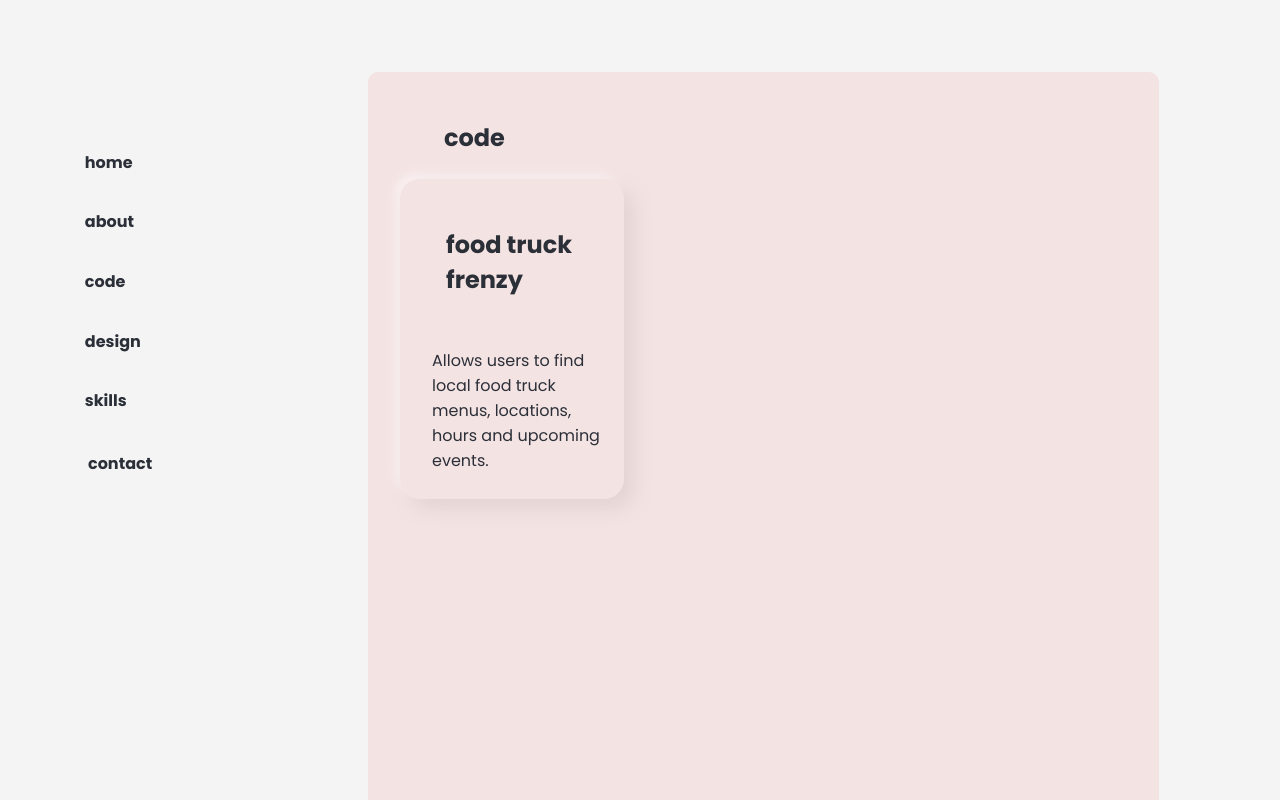
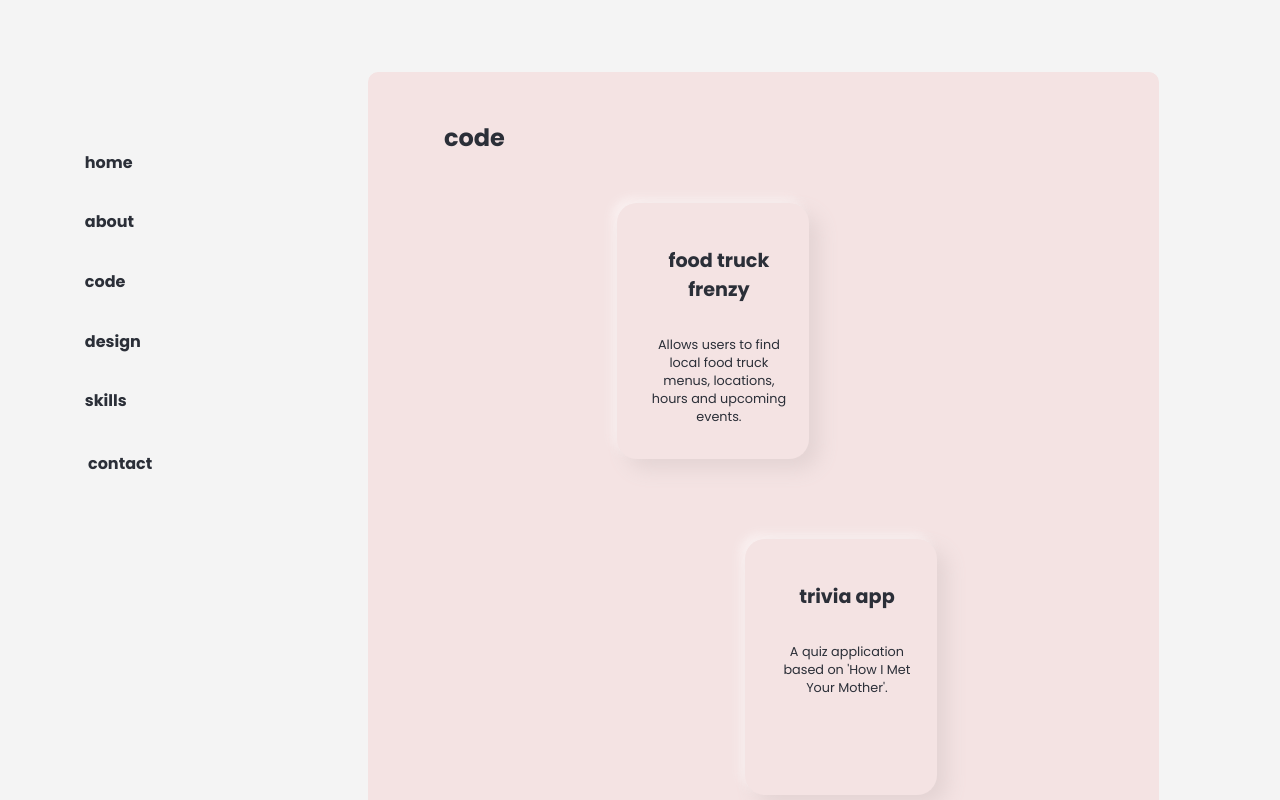
Before and after one commit to thornsberrysara/thornsberrysara.github.io, a React (Create React App) app in the folder portfolio/: page /code in a window 1280 px wide. Shown: the top 800 px of the page. Built offline with nearby package versions, Linux system fonts and the light colour scheme.

Commit message:
editing card page styling

```diff
--- a/portfolio/src/App.css
+++ b/portfolio/src/App.css
@@ -56,6 +56,7 @@ h4 {
   height: 2.2em;
   text-align: center;
   margin-right: 0.5em;
+  margin-left: 0.5em;
   font-size: 1.2em;
   border: none;
   outline: none;
@@ -71,6 +72,7 @@ h4 {
   height: 2.2em;
   text-align: center;
   margin-left: 0.5em;
+  margin-right: 0.5em;
   font-size: 1.2em;
   border: none;
   outline: none;
--- a/portfolio/src/App.js
+++ b/portfolio/src/App.js
@@ -6,8 +6,7 @@ import About from "./pages/About";
 import {
   BrowserRouter as Router,
   Switch,
-  Route,
-  Link
+  Route
 } from "react-router-dom";
 import Code from './pages/Code';
 import Design from './pages/Design';
--- a/portfolio/src/components/Card.css
+++ b/portfolio/src/components/Card.css
@@ -1,17 +1,37 @@
 .card-container {
     display: grid;
-    grid-template-columns: 1fr 1fr 1fr 1fr 1fr;
-    grid-template-rows: 1fr 1fr;
+    grid-template-columns: 1fr 1fr;
+    padding: 3em;
+    width: 50vh;
+    margin: auto;
+}
+
+.card-container:nth-child(odd) {
+    display: flex;
+    flex-direction: row-reverse;
+    padding: 2em;
 }
 
 .card {
     background-color: #f4e3e3;
-    width: 14em;
-    height: 20em;
-    display: grid;
-    grid-column: 1 / 2;
+    width: 12em;
+    height: 16em;
     border-radius: 20px;
     box-shadow: 10px 10px 20px #e3d3d3, -5px -5px 10px #faf1f1;
+    text-align: center;
+}
+
+.title {
+    text-align: center;
+    margin: 0;
+    font-size: 1.2em;
+    margin-bottom: 1em;
+}
+
+p {
+    text-align: center;
+    font-size: .8em;
+    padding: 1em;
 }
 
 .card:hover {
@@ -21,22 +41,17 @@
 
 .card:hover + .tools {
     display: block;
-    position: relative;
     color: #FF6B81;
 }
 
 .tools {
     display: none;
-    width: 14em;
+    width: auto;
     color: #FF6B81;
     list-style: none;
 }
 
 .tools-list {
     color: #FF6B81;
+    margin-top: -.3em;
 }
-
-.title {
-    text-align: left;
-    margin: 0;
-}
--- a/portfolio/src/components/Card.js
+++ b/portfolio/src/components/Card.js
@@ -3,7 +3,6 @@ import "./Card.css";
 
 const Card = ({ title, description, tools }) => {
   return (
-    <>
     <div className="card-container">
       <div className="card">
         <h3 className="title">{title}</h3>
@@ -13,7 +12,6 @@ const Card = ({ title, description, tools }) => {
         {(tools = tools.map(tool => <li className="tools-list">{tool}</li>))}
       </div>
     </div>
-    </>
   );
 };
 
--- a/portfolio/src/components/Nav/Nav.js
+++ b/portfolio/src/components/Nav/Nav.js
@@ -1,9 +1,6 @@
 import React, { Component } from "react";
 import './Nav.css';
 import {
-    BrowserRouter as Router,
-    Switch,
-    Route,
     Link
   } from "react-router-dom";
 
--- a/portfolio/src/pages/Code.js
+++ b/portfolio/src/pages/Code.js
@@ -21,7 +21,7 @@ const Code = () => {
       <Card
         title="trivia app"
         description="A quiz application based on 'How I Met Your Mother'."
-        tools={["react", "html", "css"]}
+        tools={["react", "css"]}
       />
       <Card
         title="donut maker"
@@ -45,7 +45,7 @@ const Code = () => {
       <Card
         title="to do list"
         description="Add, edit, and delete items on your to-do list."
-        tools={["react", "html", "css"]}
+        tools={["react", "css"]}
       />
     </>
   );
--- a/portfolio/src/pages/SkillsCode.js
+++ b/portfolio/src/pages/SkillsCode.js
@@ -1,8 +1,5 @@
 import React from 'react';
 import {
-    BrowserRouter as Router,
-    Switch,
-    Route,
     Link
   } from "react-router-dom";
 
--- a/portfolio/src/pages/SkillsDesign.js
+++ b/portfolio/src/pages/SkillsDesign.js
@@ -1,8 +1,5 @@
 import React from 'react';
 import {
-    BrowserRouter as Router,
-    Switch,
-    Route,
     Link
   } from "react-router-dom";
 
```
